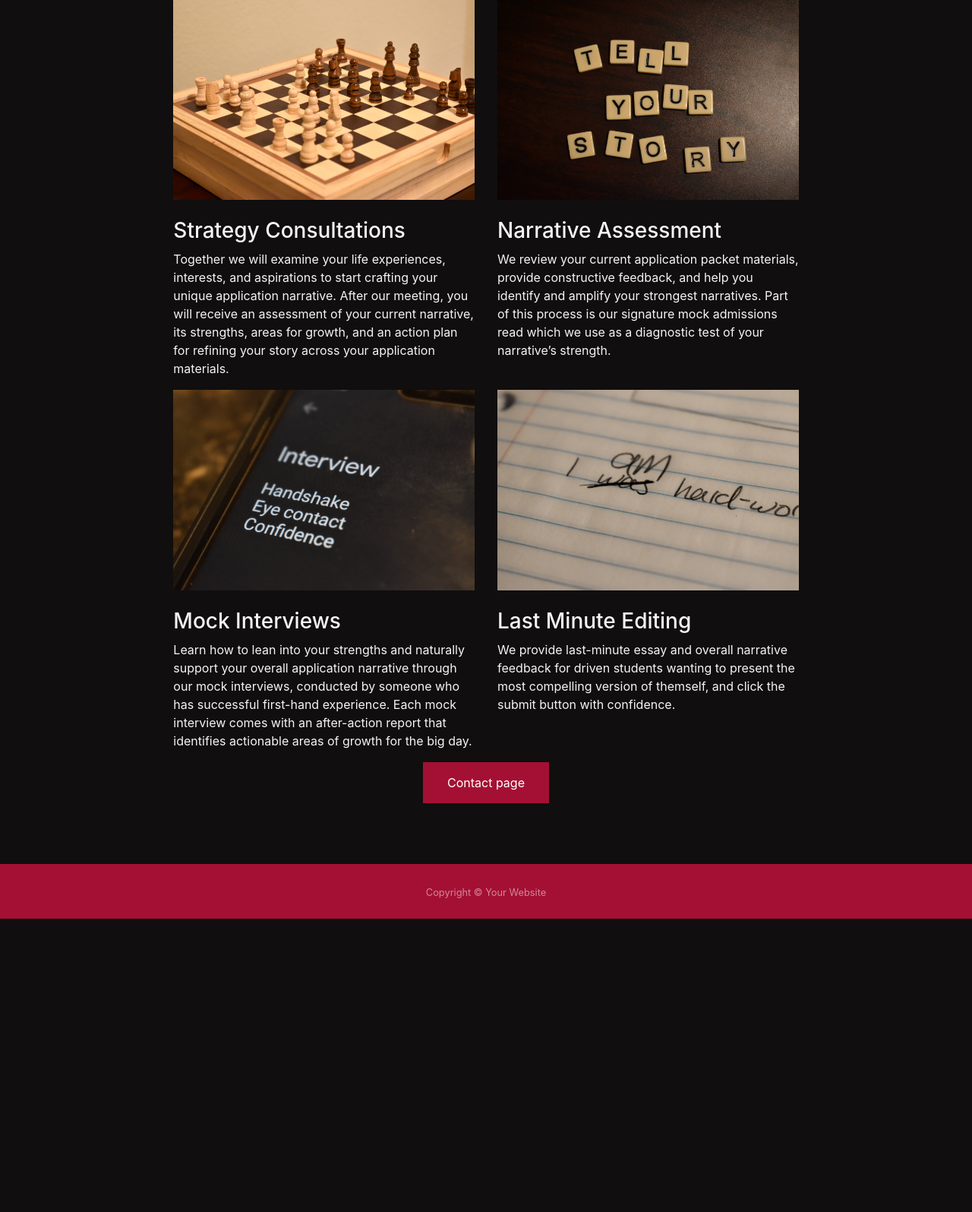
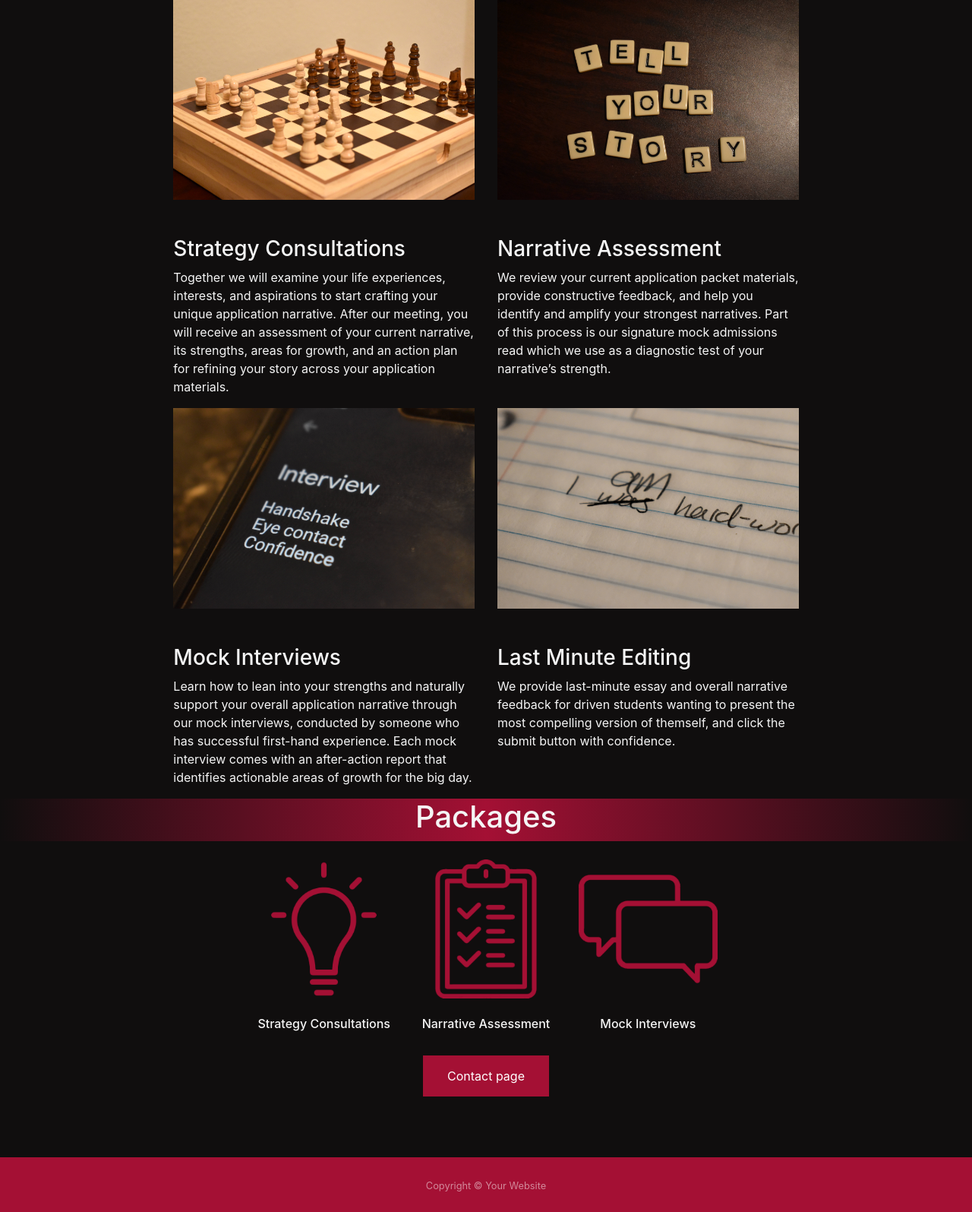
Before and after one commit to MrZmann/acceptitas, a PHP site: page /services.html in a window 1280 px wide. Shown: the part 282-1877 px from the top of the page at 76% size. Before the commit the page ends 1491 px from the top, so only its background shows below. Run offline with PHP 8.4, Linux system fonts and the light colour scheme.

Commit message:
service page edits

```diff
--- a/css/styles.css
+++ b/css/styles.css
@@ -72,3 +72,52 @@
     var(--black) 100%
   );
 }
+
+/* Overlays */
+
+/* Main container */
+.overlay-image {
+  position: relative;
+  width: 100%;
+}
+/* Original image */
+.overlay-image .image {
+  display: block;
+  width: 100%;
+  height: auto;
+}
+/* Original text overlay */
+.overlay-image .text {
+  color: #fff;
+  font-size: 30px;
+  line-height: 1.5em;
+  text-shadow: 2px 2px 2px #000;
+  text-align: center;
+  position: absolute;
+  top: 50%;
+  left: 50%;
+  transform: translate(-50%, -50%);
+  width: 100%;
+}
+
+.overlay-image .hover {
+  position: absolute;
+  top: 0;
+  height: 100%;
+  width: 100%;
+  opacity: 0;
+  transition: 0.5s ease;
+}
+/* New overlay appearance on hover */
+.overlay-image:hover .hover {
+  opacity: 1;
+}
+.overlay-image .normal {
+  transition: 0.5s ease;
+}
+.overlay-image:hover .normal {
+  opacity: 0;
+}
+.overlay-image .hover {
+  background-color: rgba(0, 0, 0, 0.5);
+}
--- a/index.html
+++ b/index.html
@@ -122,7 +122,6 @@
         </div>
       </div>
 
-       <!-- Why us -->
        <div class="row band">
         <div class="col my-auto text-center">
           <h1>Lets get Building</h1>
--- a/services.html
+++ b/services.html
@@ -64,13 +64,30 @@
       <div class="row">
         <div class="col-md-8 offset-md-2">
           <p>
-            Acceptitas offers a wide range of services to help students craft their most compelling narrative through all parts of the college application, with a special focus on the essays. We help those just starting to think about college as well as those who are running up against the deadline. Find descriptions of our services, prices, and packages below. Visit our contact page to reach us by phone or email to schedule a free consultation to talk about your goals and how we can help.
+            Acceptitas offers a wide range of services to help students craft
+            their most compelling narrative through all parts of the college
+            application, with a special focus on the essays. We help those just
+            starting to think about college as well as those who are running up
+            against the deadline. Find descriptions of our services, prices, and
+            packages below. Visit our contact page to reach us by phone or email
+            to schedule a free consultation to talk about your goals and how we
+            can help.
           </p>
         </div>
       </div>
       <div class="row">
-        <div class="col-md-4 offset-md-2">
-          <img src="images/services/strategy.jpg" alt="strategy" />
+        <div class="col-md-4 col-sm-6 offset-md-2">
+          <div class="overlay-image">
+            <img
+              class="image"
+              src="images/services/strategy.jpg"
+              alt="strategy"
+            />
+            <div class="hover">
+              <div class="text">$Price1</div>
+            </div>
+          </div>
+
           <br />
           <br />
           <h3>Strategy Consultations</h3>
@@ -82,8 +99,17 @@
             refining your story across your application materials.
           </p>
         </div>
-        <div class="col-md-4">
-          <img src="images/services/narrative.jpg" alt="narrative" />
+        <div class="col-md-4 col-sm-6">
+          <div class="overlay-image">
+            <img
+              class="image"
+              src="images/services/narrative.jpg"
+              alt="narrative"
+            />
+            <div class="hover">
+              <div class="text">$Price2</div>
+            </div>
+          </div>
           <br />
           <br />
           <h3>Narrative Assessment</h3>
@@ -98,8 +124,17 @@
       </div>
 
       <div class="row">
-        <div class="col-md-4 offset-md-2">
-          <img src="images/services/interview.jpg" alt="interview" />
+        <div class="col-md-4 col-sm-6 offset-md-2">
+          <div class="overlay-image">
+            <img
+              class="image"
+              src="images/services/interview.jpg"
+              alt="interview"
+            />
+            <div class="hover">
+              <div class="text">$Price3</div>
+            </div>
+          </div>
           <br />
           <br />
           <h3>Mock Interviews</h3>
@@ -111,8 +146,13 @@
             actionable areas of growth for the big day.
           </p>
         </div>
-        <div class="col-md-4">
-          <img src="images/services/edits.jpg" alt="edits" />
+        <div class="col-md-4 col-sm-6">
+          <div class="overlay-image">
+            <img class="image" src="images/services/edits.jpg" alt="edits" />
+            <div class="hover">
+              <div class="text">$Price4</div>
+            </div>
+          </div>
           <br />
           <br />
           <h3>Last Minute Editing</h3>
@@ -124,6 +164,31 @@
         </div>
       </div>
 
+      <!-- Why us -->
+      <div class="row band">
+        <div class="col my-auto text-center">
+          <h1>Packages</h1>
+        </div>
+      </div>
+      <br />
+      <div class="row">
+        <div class="col-sm-2 text-center offset-sm-3">
+          <img src="images/services/icons/bulb.png" alt="" />
+          &nbsp;
+          <h6>Strategy Consultations</h6>
+        </div>
+        <div class="col-sm-2 text-center">
+          <img src="images/services/icons/list.png" alt="" />
+          &nbsp;
+          <h6>Narrative Assessment</h6>
+        </div>
+        <div class="col-sm-2 text-center">
+          <img src="images/services/icons/speech.png" alt="" />
+          &nbsp;
+          <h6>Mock Interviews</h6>
+        </div>
+      </div>
+      &nbsp;
       <!-- Call to Action -->
       <div class="row">
         <div class="col d-flex justify-content-center">
```
